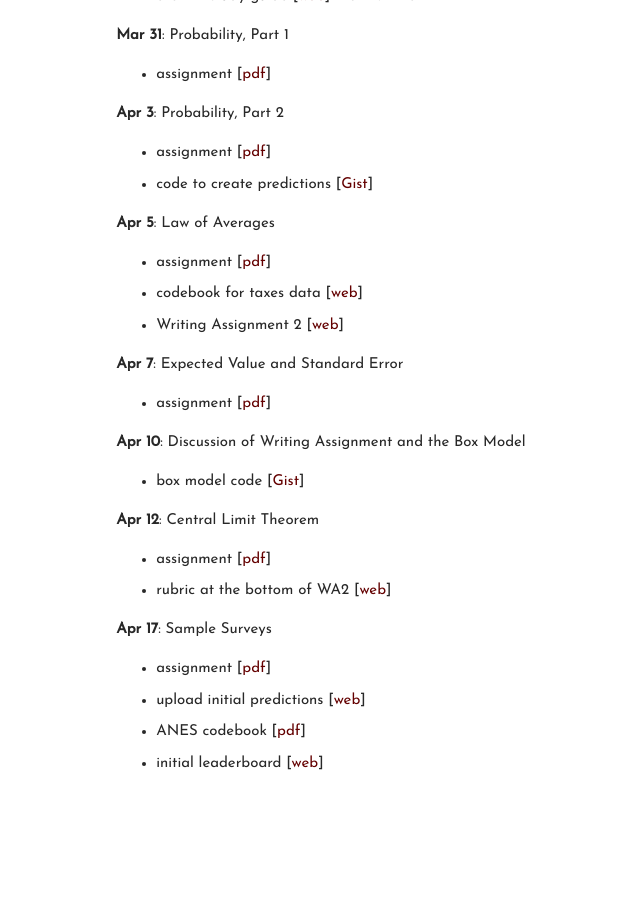
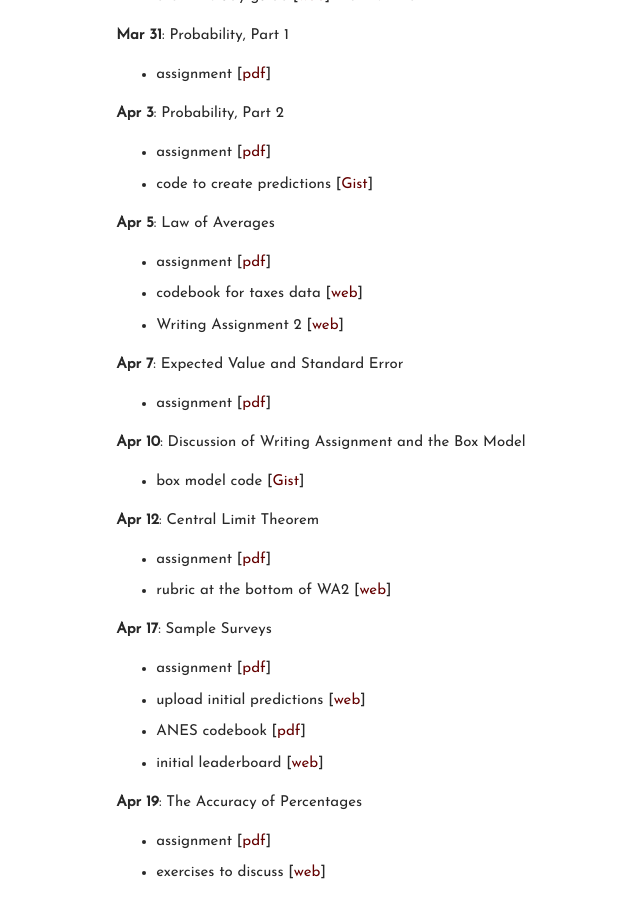
Before and after one commit to carlislerainey/carlislerainey.github.io, a Jekyll site: the page built from teaching/pols-209/index.md, in a window 1280 px wide and 900 px high, scrolled down 4818 px. Shown: the whole window, without its empty margins (346-986 px from the left). Built offline with Jekyll 4.4.1, drawn with Linux system fonts in a browser that asks for light colours; before the commit the page ends 5609 px from its top, so only the background shows below that.

Commit message:
update pols-209

```diff
--- a/teaching/pols-209/index.md
+++ b/teaching/pols-209/index.md
@@ -200,3 +200,7 @@ Tuesday, 1-4pm
 - upload initial predictions [[web](https://www.dropbox.com/request/v6O22zSdGPAUNf74SdiZ)]
 - ANES codebook [[pdf](http://www.electionstudies.org/studypages/anes_timeseries_2016/anes_timeseries_2016_userguidecodebook.pdf)]
 - initial leaderboard [[web](https://www.dropbox.com/s/6yln2meu5t1z8lx/initial-leaderboard.png?dl=0)]
+
+**Apr 19**: The Accuracy of Percentages
+- assignment [[pdf](files/assign-36-accuracy-of-percentages.pdf)]
+- exercises to discuss [[web](https://docs.google.com/document/d/1bh4HWCibC6GBkWIi3RR-TI7ObPTSv9W3FudsWw5PkUc/edit?usp=sharing)]
```
Also changed, not shown: 1 other file.
